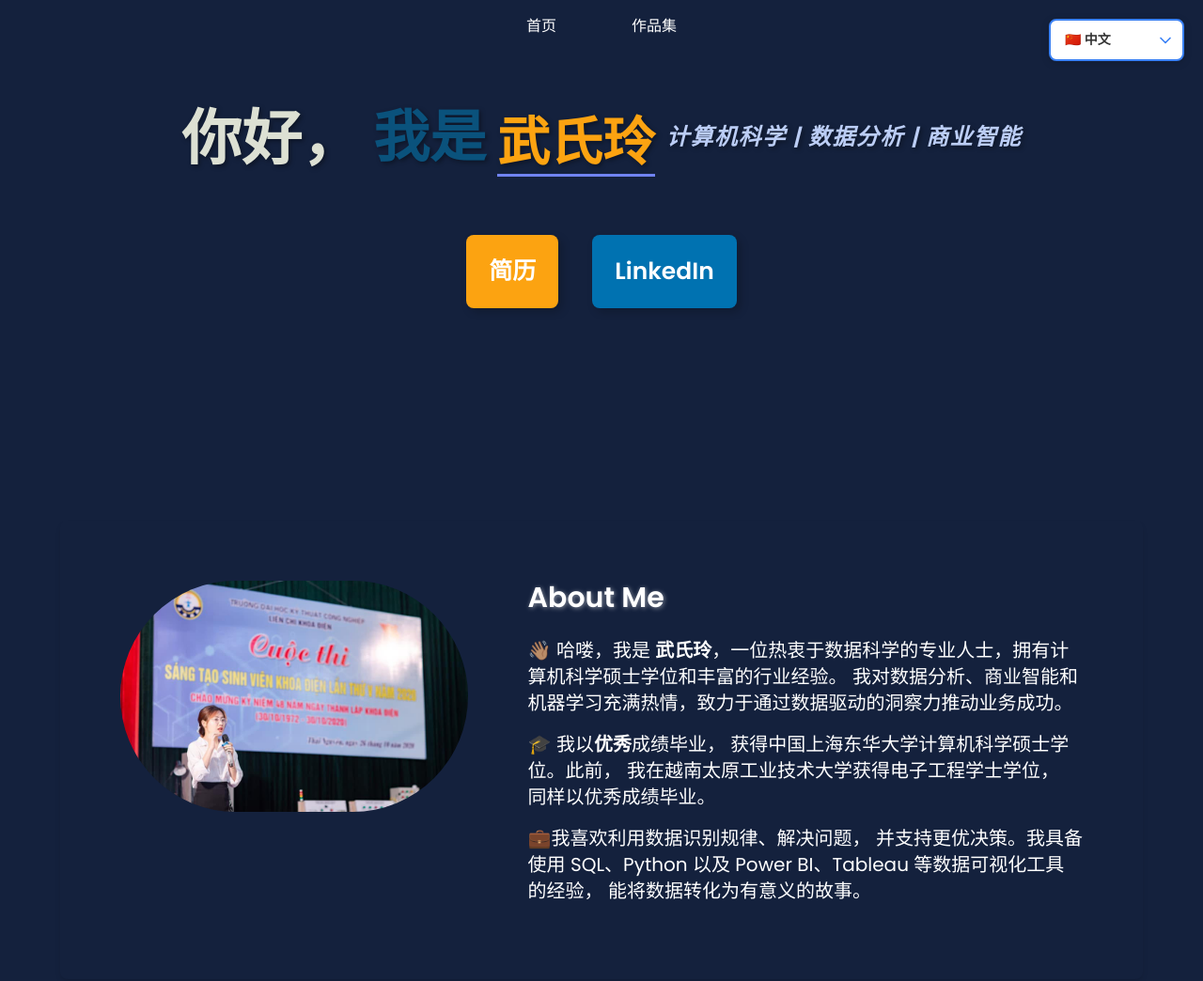
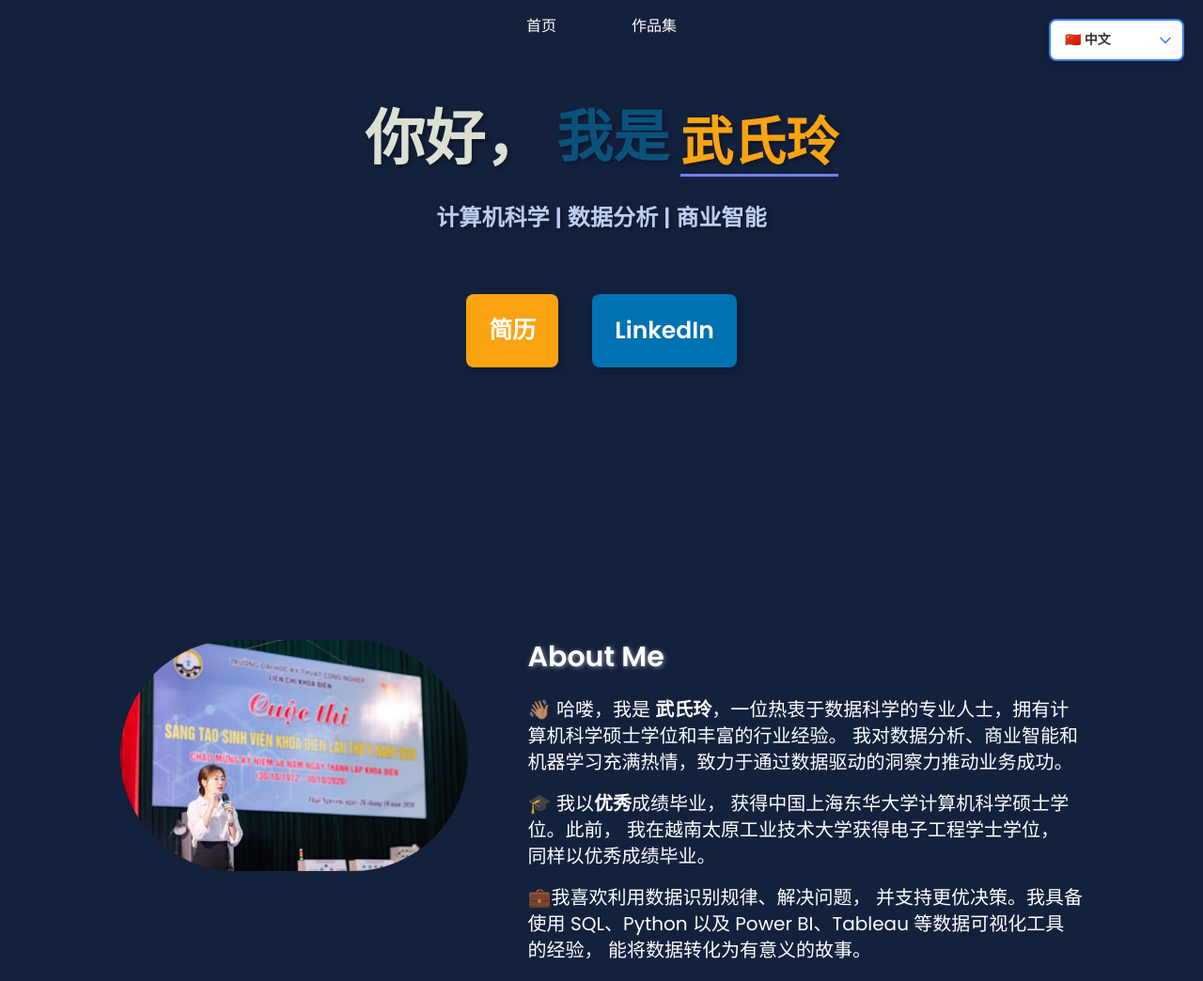
Before and after one commit to VuthilinhVn/Personal-Portfolio, a plain HTML site: page index-zh.html in a window 1280 px wide. Shown: the top 1044 px of the page at 94% size. Drawn offline with nearby package versions, Linux system fonts and the light colour scheme.

Commit message:
first project update

```diff
--- a/html-version/docs/assets/base/styles.css
+++ b/html-version/docs/assets/base/styles.css
@@ -52,6 +52,15 @@
   letter-spacing: 1.5px; /* Giving titles more spacing for readability. */
   line-height: 1.4; /* Adjusting line height for better presentation. */
   text-align: center;
+}
+
+/* Chinese subtitle reads better without italic and wide tracking. */
+html[lang="zh"] #homeSection .titles {
+  display: block;
+  width: 100%;
+  font-style: normal;
+  letter-spacing: 0.1px;
+  line-height: 1.6;
 }
 
 /* Base styling for buttons */
```
